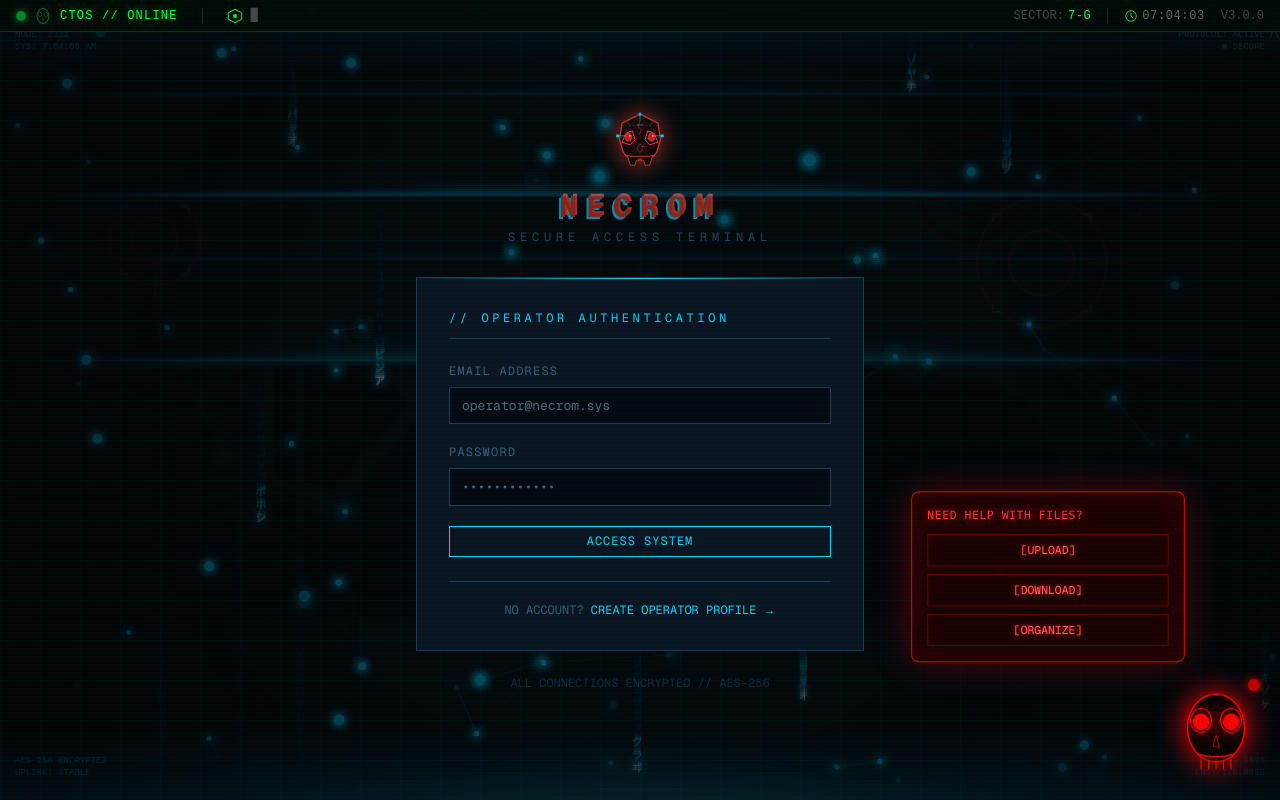
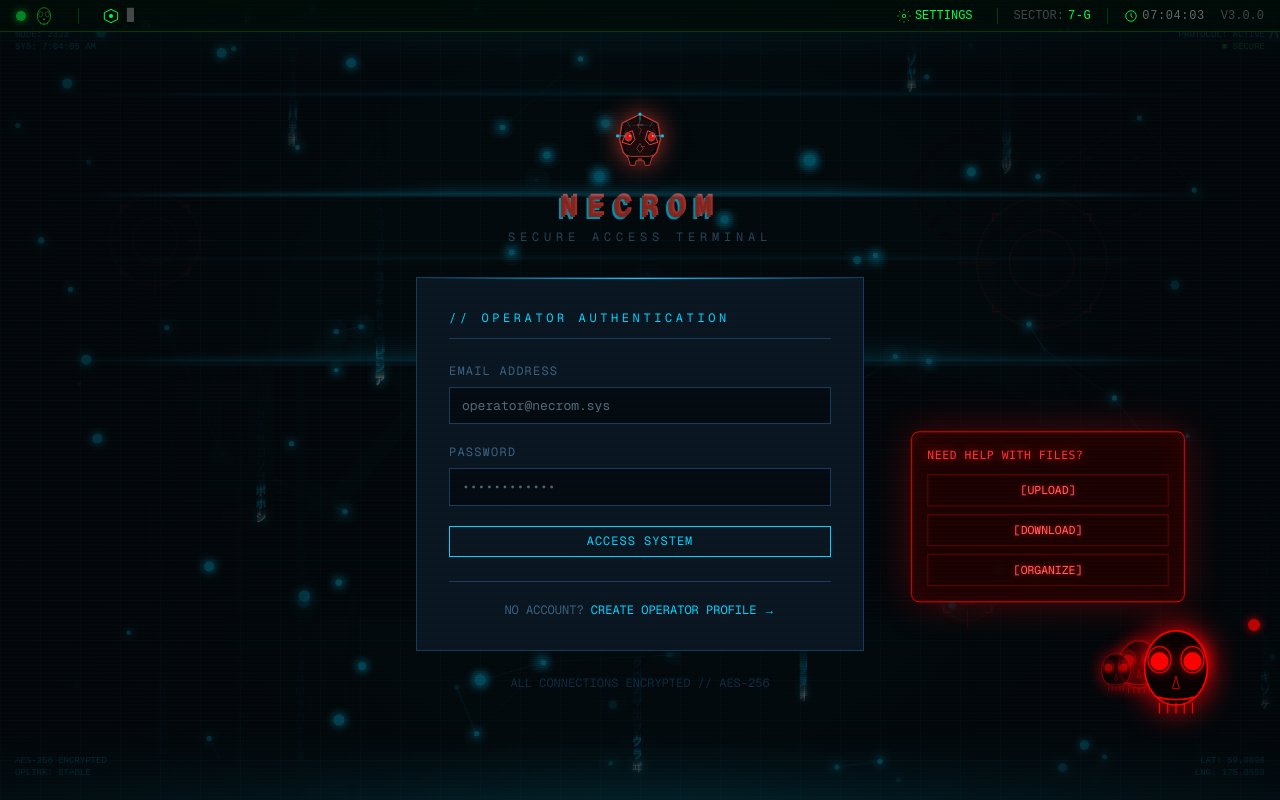
Before and after one commit to necrom729-code/Code-Somnia, a Next.js app: page /signin in a window 1280 px wide. Built offline with nearby package versions, Linux system fonts and the light colour scheme.

Commit message:
Remove CTOS text, add SETTINGS button, add multiple skulls animation

```diff
--- a/src/components/AIGuidance.tsx
+++ b/src/components/AIGuidance.tsx
@@ -69,13 +69,25 @@ export default function AIGuidance({ questions = defaultQuestions }: { questions
   const [jawState, setJawState] = useState<"closed" | "open" | "snarl">("closed");
   const [floatingY, setFloatingY] = useState(0);
   const [wobble, setWobble] = useState(0);
+  const [activeSkull, setActiveSkull] = useState(0);
+
+  const skulls = [
+    { id: 0, offsetX: 0, offsetY: 0, size: 1 },
+    { id: 1, offsetX: -25, offsetY: 10, size: 0.7 },
+    { id: 2, offsetX: 25, offsetY: 5, size: 0.65 },
+    { id: 3, offsetX: -40, offsetY: 25, size: 0.5 },
+    { id: 4, offsetX: 40, offsetY: 20, size: 0.45 },
+  ];
 
   useEffect(() => {
     const interval = setInterval(() => {
       setFloatingY(Math.sin(Date.now() / 600) * 4);
+      if (mode === "idle") {
+        setActiveSkull((prev) => (prev + 1) % skulls.length);
+      }
     }, 50);
     return () => clearInterval(interval);
-  }, []);
+  }, [mode]);
 
   useEffect(() => {
     const interval = setInterval(() => {
@@ -173,25 +185,34 @@ export default function AIGuidance({ questions = defaultQuestions }: { questions
   const eyeColor = eyeGlow === "idle" ? "#ff0000" : eyeGlow === "angry" ? "#ff3300" : eyeGlow === "furious" ? "#ff0066" : "#ffff00";
   const glowIntensity = eyeGlow === "idle" ? 15 : eyeGlow === "angry" ? 25 : eyeGlow === "furious" ? 35 : 20;
 
-  const SkullIcon = () => (
-    <svg viewBox="0 0 100 120" width="80" height="90" style={{ filter: `drop-shadow(0 0 ${glowIntensity}px ${eyeColor})`, transition: "filter 0.2s" }}>
+  const SingleSkull = ({ offsetX, offsetY, size, isActive }: { offsetX: number; offsetY: number; size: number; isActive: boolean }) => (
+    <svg
+      viewBox="0 0 100 120"
+      width={80 * size}
+      height={90 * size}
+      style={{
+        position: "absolute",
+        left: offsetX,
+        top: offsetY,
+        filter: `drop-shadow(0 0 ${isActive ? glowIntensity : 8}px ${eyeColor})`,
+        transition: "all 0.3s ease",
+        transform: isActive ? "scale(1.1)" : "scale(1)",
+        zIndex: isActive ? 20 : 10 - Math.abs(activeSkull),
+        opacity: isActive ? 1 : 0.6,
+      }}
+    >
       <ellipse cx="50" cy="60" rx="38" ry="45" fill="#0a0000" stroke="#ff0000" strokeWidth="2"/>
-
       <ellipse cx="30" cy="50" rx="14" ry="16" fill="#000" stroke="#ff0000" strokeWidth="1.5"/>
       <ellipse cx="70" cy="50" rx="14" ry="16" fill="#000" stroke="#ff0000" strokeWidth="1.5"/>
-
       {(eyeGlow === "furious" || isTyping) && (
         <>
           <path d="M 15 45 L 28 48" stroke="#ff0000" strokeWidth="2" fill="none"/>
           <path d="M 85 45 L 72 48" stroke="#ff0000" strokeWidth="2" fill="none"/>
         </>
       )}
-
-      <ellipse cx="30" cy="52" r="8" ry="11" fill={eyeColor} style={{ filter: `drop-shadow(0 0 ${isTyping ? 18 : 12}px ${eyeColor})` }}/>
-      <ellipse cx="70" cy="52" r="8" ry="11" fill={eyeColor} style={{ filter: `drop-shadow(0 0 ${isTyping ? 18 : 12}px ${eyeColor})` }}/>
-
+      <ellipse cx="30" cy="52" r="8" ry="11" fill={eyeColor} style={{ filter: `drop-shadow(0 0 ${isTyping ? 18 : 8}px ${eyeColor})` }}/>
+      <ellipse cx="70" cy="52" r="8" ry="11" fill={eyeColor} style={{ filter: `drop-shadow(0 0 ${isTyping ? 18 : 8}px ${eyeColor})` }}/>
       <path d="M 50 70 L 46 85 L 54 85 Z" fill="#050000" stroke="#ff0000" strokeWidth="1"/>
-
       {jawState === "closed" && (
         <path d="M 25 95 Q 50 102 75 95" stroke="#ff0000" strokeWidth="2" fill="none"/>
       )}
@@ -201,7 +222,6 @@ export default function AIGuidance({ questions = defaultQuestions }: { questions
       {jawState === "open" && (
         <ellipse cx="50" cy="95" rx="12" ry="10" fill="#000" stroke="#ff0000" strokeWidth="1.5"/>
       )}
-
       <line x1="30" y1="102" x2="30" y2="115" stroke="#ff0000" strokeWidth="1.5"/>
       <line x1="40" y1="102" x2="40" y2="115" stroke="#ff0000" strokeWidth="1.5"/>
       <line x1="50" y1="102" x2="50" y2="115" stroke="#ff0000" strokeWidth="1.5"/>
@@ -217,7 +237,7 @@ export default function AIGuidance({ questions = defaultQuestions }: { questions
         className="fixed bottom-6 right-6 z-50 p-3 rounded-full border transition-all duration-300 hover:scale-110"
         style={{ background: "rgba(20, 0, 0, 0.95)", borderColor: "#ff0000", boxShadow: "0 0 25px rgba(255, 0, 0, 0.4)" }}
       >
-        <SkullIcon />
+        <SingleSkull offsetX={0} offsetY={0} size={1} isActive={true} />
       </button>
     );
   }
@@ -228,6 +248,8 @@ export default function AIGuidance({ questions = defaultQuestions }: { questions
       style={{
         transform: `translateY(${floatingY}px) rotate(${wobble}deg)`,
         transition: "transform 0.1s ease",
+        width: 120,
+        height: 150,
       }}
       onMouseEnter={handleHover}
       onMouseLeave={handleLeave}
@@ -264,7 +286,17 @@ export default function AIGuidance({ questions = defaultQuestions }: { questions
         </div>
       </div>
 
-      <SkullIcon />
+      <div className="relative w-32 h-36">
+        {skulls.map((skull) => (
+          <SingleSkull
+            key={skull.id}
+            offsetX={skull.offsetX}
+            offsetY={skull.offsetY}
+            size={skull.size}
+            isActive={skull.id === activeSkull || skulls.findIndex(s => s.id === activeSkull) < 0}
+          />
+        ))}
+      </div>
 
       <div className="absolute -top-1 -right-1 w-3 h-3 rounded-full animate-pulse" style={{ background: eyeColor, boxShadow: `0 0 10px ${eyeColor}` }}/>
     </div>
--- a/src/components/AIStatusBar.tsx
+++ b/src/components/AIStatusBar.tsx
@@ -71,7 +71,7 @@ export default function AIStatusBar({ status = "online", messages = defaultMessa
             className="w-2.5 h-2.5 rounded-full animate-pulse"
             style={{ background: colors.bg, boxShadow: `0 0 8px ${colors.bg}` }}
           />
-          <svg width="18" height="18" viewBox="0 0 50 60" fill="none" style={{ color: colors.text }}>
+          <svg width="20" height="20" viewBox="0 0 50 60" fill="none" style={{ color: colors.text }}>
             <ellipse cx="25" cy="30" rx="20" ry="25" fill="#0a0000" stroke={colors.text} strokeWidth="1.5"/>
             <ellipse cx="15" cy="25" rx="6" ry="8" fill="#000" stroke={colors.text} strokeWidth="1"/>
             <ellipse cx="35" cy="25" rx="6" ry="8" fill="#000" stroke={colors.text} strokeWidth="1"/>
@@ -82,9 +82,6 @@ export default function AIStatusBar({ status = "online", messages = defaultMessa
             <line x1="25" y1="48" x2="25" y2="55" stroke={colors.text} strokeWidth="1"/>
             <line x1="35" y1="48" x2="35" y2="55" stroke={colors.text} strokeWidth="1"/>
           </svg>
-          <span className="text-xs tracking-widest" style={{ color: colors.text, textShadow: `0 0 10px ${colors.shadow}` }}>
-            CTOS // {status.toUpperCase()}
-          </span>
         </div>
 
         <div className="h-4 w-px" style={{ background: `${colors.bg}33` }} />
@@ -102,6 +99,16 @@ export default function AIStatusBar({ status = "online", messages = defaultMessa
       </div>
 
       <div className="flex items-center gap-4">
+        <button className="flex items-center gap-1 px-2 py-1 rounded hover:bg-white/5 transition-colors">
+          <svg width="14" height="14" viewBox="0 0 24 24" fill="none" style={{ color: colors.text }}>
+            <circle cx="12" cy="12" r="3" stroke={colors.text} strokeWidth="1.5"/>
+            <path d="M12 1V3M12 21V23M4.22 4.22L5.64 5.64M18.36 18.36L19.78 19.78M1 12H3M21 12H23M4.22 19.78L5.64 18.36M18.36 5.64L19.78 4.22" stroke={colors.text} strokeWidth="1.5"/>
+          </svg>
+          <span className="text-xs" style={{ color: colors.text }}>SETTINGS</span>
+        </button>
+
+        <div className="h-4 w-px" style={{ background: `${colors.bg}33` }} />
+
         <div className="flex items-center gap-1">
           <span className="text-xs" style={{ color: "#444" }}>SECTOR:</span>
           <span className="text-xs tracking-wider" style={{ color: colors.text }}>7-G</span>
```
